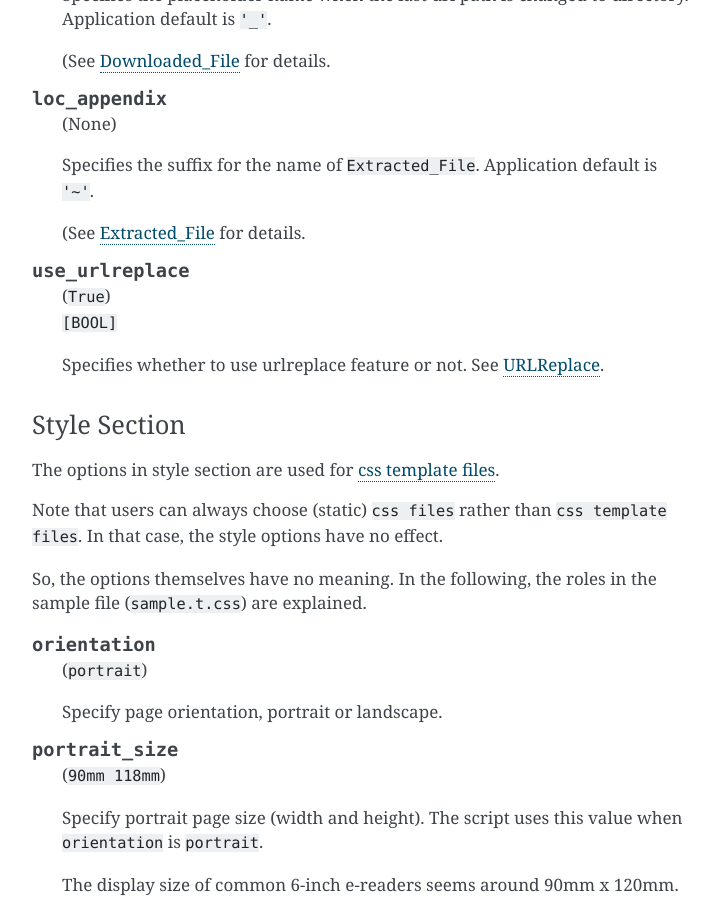
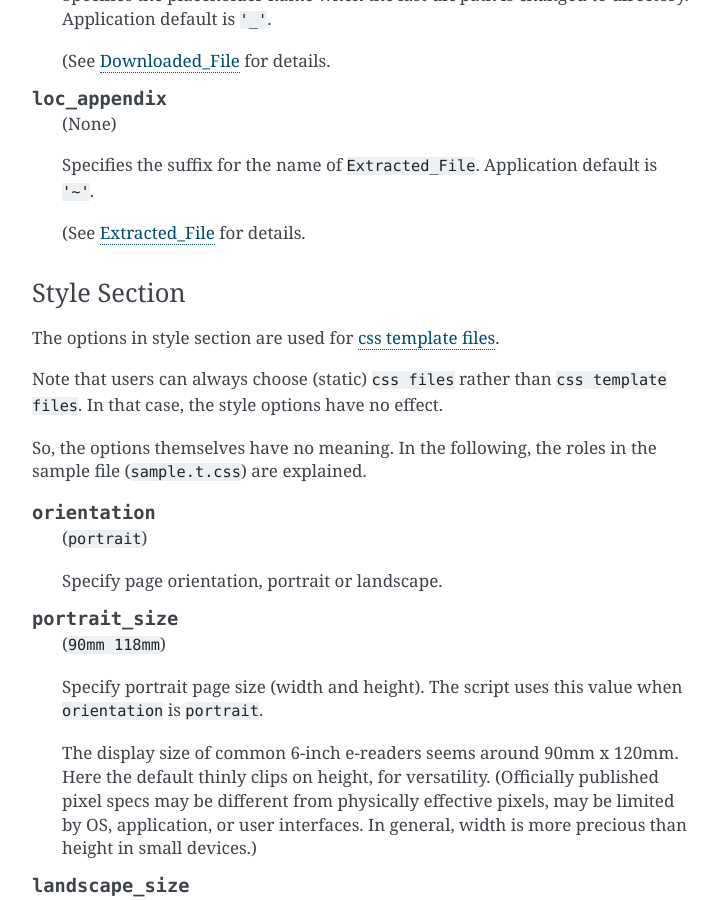
Before and after one commit to openandclose/tosixinch, a Sphinx documentation site: the page built from docs/options.rst, in a window 1280 px wide and 900 px high, scrolled down 8646 px. Shown: the whole window, without its empty margins (388-1107 px from the left). Built offline with Sphinx 7.4.7, drawn with Linux system fonts in a browser that asks for light colours.

Commit message:
Cut 'use_urlreplace' option [API]

```diff
--- a/CHANGELOG.rst
+++ b/CHANGELOG.rst
@@ -36,6 +36,8 @@
       loc_appendix=  --extracted
 
 * Cut 'use_sample' option
+
+* Cut 'use_urlreplace' option
 
 
 v0.3.0 (2020-02-24)
--- a/docs/commandline.rst
+++ b/docs/commandline.rst
@@ -247,12 +247,6 @@
 
     do not parse user configuration (intended for testing)
 
-.. option:: --use-urlreplace {yes,no}
-
-    use url replacement feature (default: yes)
-
-        choices=yes, no
-
 .. option:: --cnvpath CNVPATH
 
     override the converter executable path. you also need to set the converter itself
--- a/docs/options.rst
+++ b/docs/options.rst
@@ -476,14 +476,6 @@
 
     (See `Extracted_File <overview.html#dword-Extracted_File>`__ for details.
 
-.. confopt:: use_urlreplace
-
-    | (``True``)
-    | ``[BOOL]``
-
-    Specifies whether to use urlreplace feature or not.
-    See `URLReplace <topics.html#urlreplace>`__.
-
 
 Style Section
 ^^^^^^^^^^^^^
--- a/docs/topics.rst
+++ b/docs/topics.rst
@@ -410,9 +410,6 @@
 
 The lines starting with '#' are ignored (comments).
 You can put them in any place in units.
-
-If this feature is not desirable,
-you can disable it in the config file or in commandline.
 
 
 Hookcmds
```
Also changed, not shown: 3 other files.
